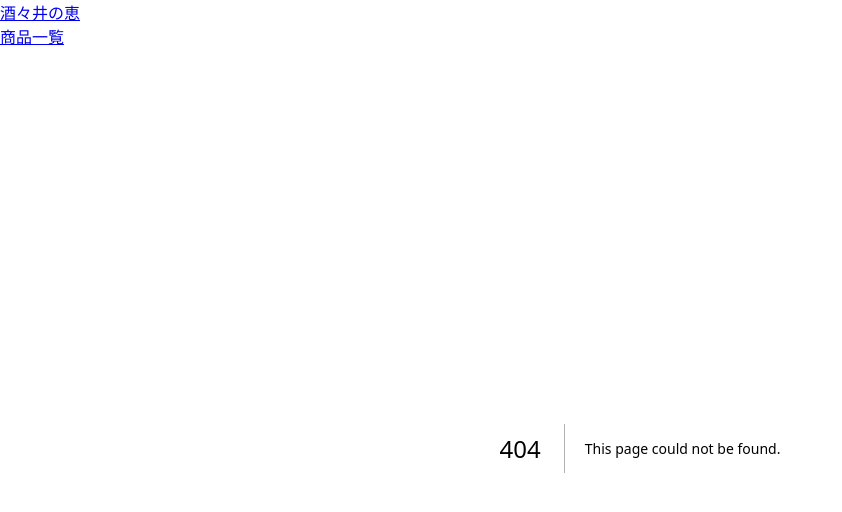
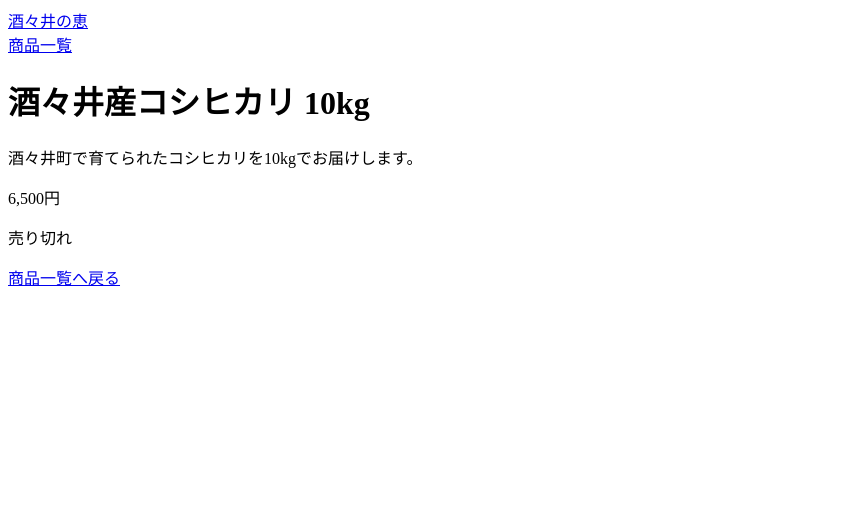
Before and after one commit to tomturner14/shisui-megumi-v2-front, a Next.js app: page /products/shisui-koshihikari-10kg in a window 1280 px wide. Before the commit this address had no page. Shown: the top 512 px of the page, without its empty margins (0-842 px from the left). Built offline with nearby package versions, Linux system fonts and the light colour scheme.

Commit message:
feat: 固定商品データの商品詳細ページを追加

```diff
--- /dev/null
+++ b/src/app/products/[handle]/page.tsx
@@ -0,0 +1,36 @@
+import Link from "next/link";
+import { notFound } from "next/navigation";
+
+import { products } from "@/data/products";
+
+type ProductDetailPageProps = {
+  params: Promise<{
+    handle: string;
+  }>;
+};
+
+export default async function ProductDetailPage({
+  params,
+}: ProductDetailPageProps) {
+  const { handle } = await params;
+
+  const product = products.find((product) => product.handle === handle);
+
+  if (!product) {
+    notFound();
+  }
+
+  return (
+    <main>
+      <h1>{product.title}</h1>
+
+      <p>{product.description}</p>
+
+      <p>{product.priceYen.toLocaleString("ja-JP")}円</p>
+
+      <p>{product.availableForSale ? "販売中" : "売り切れ"}</p>
+
+      <Link href="/products">商品一覧へ戻る</Link>
+    </main>
+  );
+}
```
